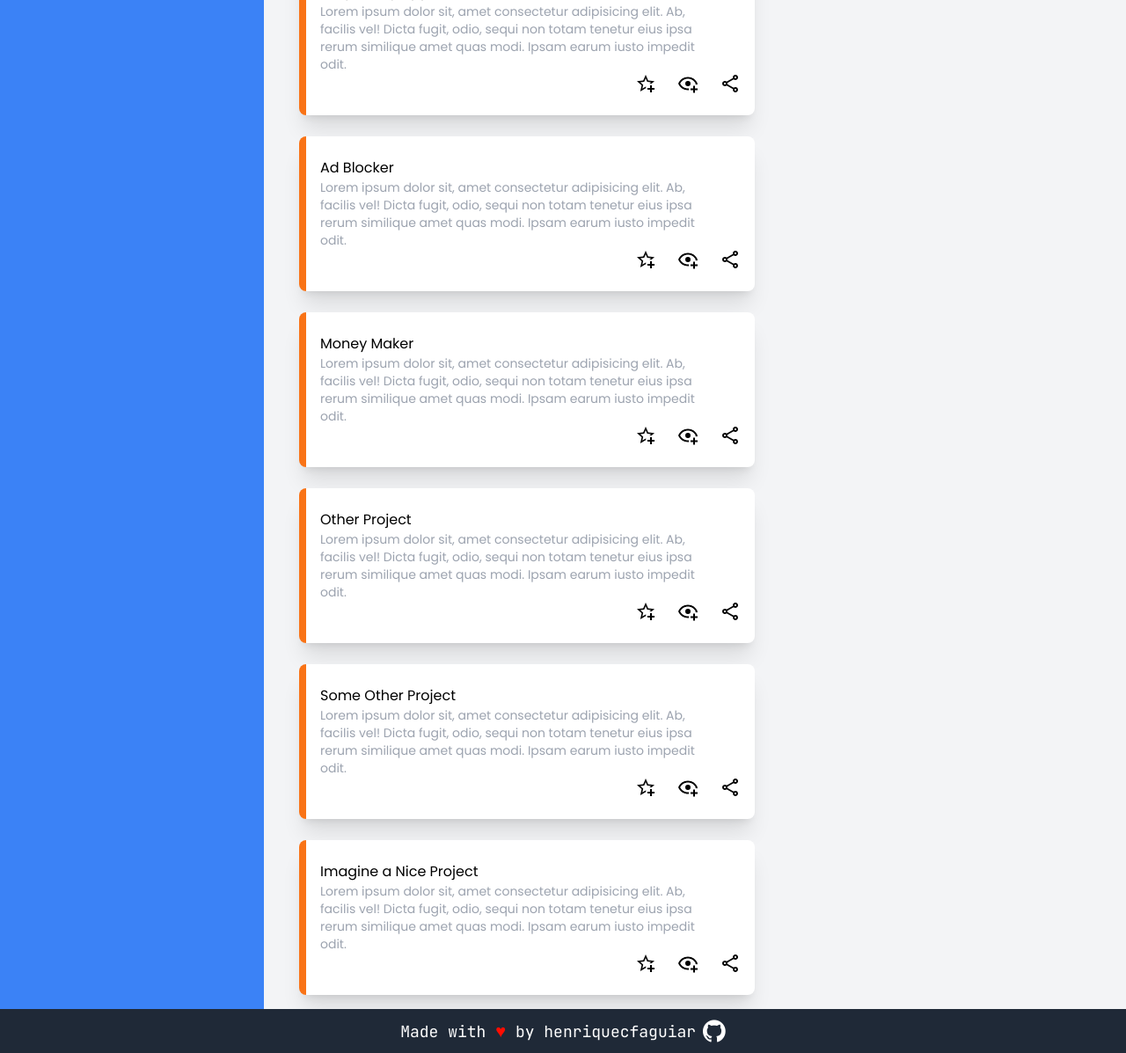
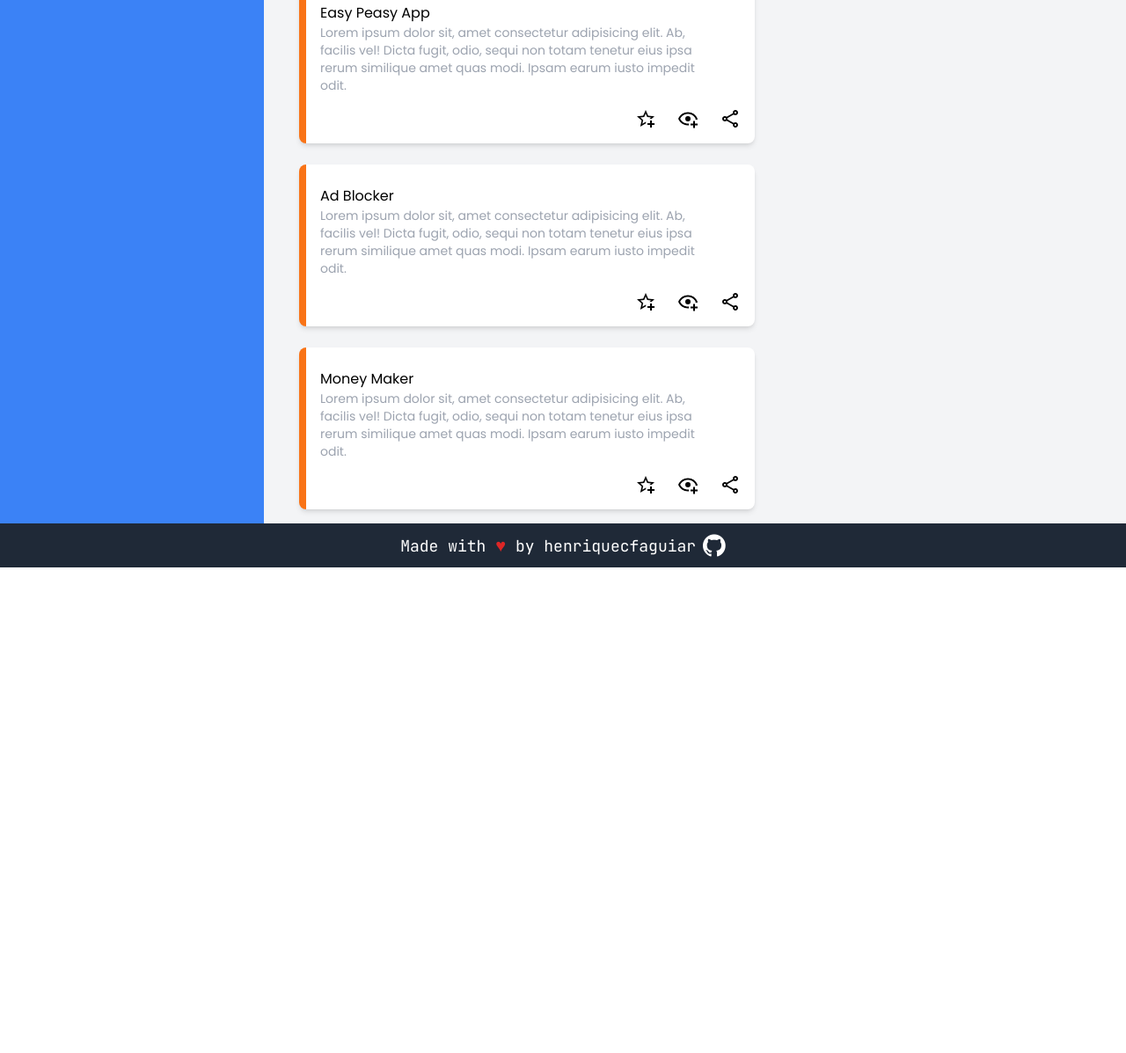
Before and after one commit to henriquecfaguiar/admin-dashboard, a website: page index.html in a window 1280 px wide. Shown: the part 877-2074 px from the top of the page at 88% size. After the commit the page ends 1522 px from the top, so only its background shows below. Drawn offline with Linux system fonts and the light colour scheme.

Commit message:
Polishments and reduce amount of projects

```diff
--- a/index.html
+++ b/index.html
@@ -50,7 +50,7 @@
             <img
               src="./images/bell-ring-icon.svg"
               alt="notifications icon"
-              class="ficon-red w-6 cursor-pointer"
+              class="ficon-blue w-6 cursor-pointer"
             />
             <svg
               viewBox="0 0 36 36"
@@ -59,7 +59,7 @@
               xmlns="http://www.w3.org/2000/svg"
               width="40"
               height="40"
-              class="cursor-pointer hover:opacity-70"
+              class="cursor-pointer hover:opacity-80"
             >
               <title>Morgan Oakley</title>
               <mask
@@ -106,11 +106,13 @@
                 </g>
               </g>
             </svg>
+            <a href="#">
               <h4
-              class="ficon-orange cursor-pointer text-lg font-semibold hover:opacity-70"
+                class="cursor-pointer text-lg font-semibold hover:text-blue-500"
               >
                 Morgan Oakley
               </h4>
+            </a>
           </div>
         </div>
         <!-- Greating & Menu -->
@@ -342,16 +344,21 @@
               class="grid grid-cols-[repeat(auto-fit,minmax(265px,1fr))] gap-6"
             >
               <!-- Project 1 -->
-              <div
-                class="flex flex-col rounded-lg border-l-8 border-orange-500 bg-white px-4 py-6 shadow-xl"
+              <div class="project-container">
+                <div>
+                  <a
+                    href="#"
+                    class="block max-w-fit hover:text-orange-500 hover:opacity-80"
                   >
                     <h5 class="text-md text-left">Super Cool Project</h5>
+                  </a>
                   <p class="max-w-md text-sm text-gray-400">
-                  Lorem ipsum dolor sit, amet consectetur adipisicing elit. Ab,
-                  facilis vel! Dicta fugit, odio, sequi non totam tenetur eius
-                  ipsa rerum similique amet quas modi. Ipsam earum iusto impedit
-                  odit.
+                    Lorem ipsum dolor sit, amet consectetur adipisicing elit.
+                    Ab, facilis vel! Dicta fugit, odio, sequi non totam tenetur
+                    eius ipsa rerum similique amet quas modi. Ipsam earum iusto
+                    impedit odit.
                   </p>
+                </div>
                 <div
                   class="mt-auto ml-auto flex max-w-fit items-center justify-between gap-6"
                 >
@@ -371,16 +378,21 @@
                 </div>
               </div>
               <!-- Project 2 -->
-              <div
-                class="flex flex-col rounded-lg border-l-8 border-orange-500 bg-white px-4 py-6 shadow-xl"
+              <div class="project-container">
+                <div>
+                  <a
+                    href="#"
+                    class="block max-w-fit hover:text-orange-500 hover:opacity-80"
                   >
                     <h5 class="text-md text-left">Less Cool Project</h5>
+                  </a>
                   <p class="max-w-md text-sm text-gray-400">
-                  Lorem ipsum dolor sit, amet consectetur adipisicing elit. Ab,
-                  facilis vel! Dicta fugit, odio, sequi non totam tenetur eius
-                  ipsa rerum similique amet quas modi. Ipsam earum iusto impedit
-                  odit.
+                    Lorem ipsum dolor sit, amet consectetur adipisicing elit.
+                    Ab, facilis vel! Dicta fugit, odio, sequi non totam tenetur
+                    eius ipsa rerum similique amet quas modi. Ipsam earum iusto
+                    impedit odit.
                   </p>
+                </div>
                 <div
                   class="mt-auto ml-auto flex max-w-fit items-center justify-between gap-6"
                 >
@@ -400,16 +412,21 @@
                 </div>
               </div>
               <!-- Project 3 -->
-              <div
-                class="flex flex-col rounded-lg border-l-8 border-orange-500 bg-white px-4 py-6 shadow-xl"
+              <div class="project-container">
+                <div>
+                  <a
+                    href="#"
+                    class="block max-w-fit hover:text-orange-500 hover:opacity-80"
                   >
                     <h5 class="text-md text-left">Impossible App</h5>
+                  </a>
                   <p class="max-w-md text-sm text-gray-400">
-                  Lorem ipsum dolor sit, amet consectetur adipisicing elit. Ab,
-                  facilis vel! Dicta fugit, odio, sequi non totam tenetur eius
-                  ipsa rerum similique amet quas modi. Ipsam earum iusto impedit
-                  odit.
+                    Lorem ipsum dolor sit, amet consectetur adipisicing elit.
+                    Ab, facilis vel! Dicta fugit, odio, sequi non totam tenetur
+                    eius ipsa rerum similique amet quas modi. Ipsam earum iusto
+                    impedit odit.
                   </p>
+                </div>
                 <div
                   class="mt-auto ml-auto flex max-w-fit items-center justify-between gap-6"
                 >
@@ -429,16 +446,21 @@
                 </div>
               </div>
               <!-- Project 4 -->
-              <div
-                class="flex flex-col rounded-lg border-l-8 border-orange-500 bg-white px-4 py-6 shadow-xl"
+              <div class="project-container">
+                <div>
+                  <a
+                    href="#"
+                    class="block max-w-fit hover:text-orange-500 hover:opacity-80"
                   >
                     <h5 class="text-md text-left">Easy Peasy App</h5>
+                  </a>
                   <p class="max-w-md text-sm text-gray-400">
-                  Lorem ipsum dolor sit, amet consectetur adipisicing elit. Ab,
-                  facilis vel! Dicta fugit, odio, sequi non totam tenetur eius
-                  ipsa rerum similique amet quas modi. Ipsam earum iusto impedit
-                  odit.
+                    Lorem ipsum dolor sit, amet consectetur adipisicing elit.
+                    Ab, facilis vel! Dicta fugit, odio, sequi non totam tenetur
+                    eius ipsa rerum similique amet quas modi. Ipsam earum iusto
+                    impedit odit.
                   </p>
+                </div>
                 <div
                   class="mt-auto ml-auto flex max-w-fit items-center justify-between gap-6"
                 >
@@ -458,16 +480,21 @@
                 </div>
               </div>
               <!-- Project 5 -->
-              <div
-                class="flex flex-col rounded-lg border-l-8 border-orange-500 bg-white px-4 py-6 shadow-xl"
+              <div class="project-container">
+                <div>
+                  <a
+                    href="#"
+                    class="block max-w-fit hover:text-orange-500 hover:opacity-80"
                   >
                     <h5 class="text-md text-left">Ad Blocker</h5>
+                  </a>
                   <p class="max-w-md text-sm text-gray-400">
-                  Lorem ipsum dolor sit, amet consectetur adipisicing elit. Ab,
-                  facilis vel! Dicta fugit, odio, sequi non totam tenetur eius
-                  ipsa rerum similique amet quas modi. Ipsam earum iusto impedit
-                  odit.
+                    Lorem ipsum dolor sit, amet consectetur adipisicing elit.
+                    Ab, facilis vel! Dicta fugit, odio, sequi non totam tenetur
+                    eius ipsa rerum similique amet quas modi. Ipsam earum iusto
+                    impedit odit.
                   </p>
+                </div>
                 <div
                   class="mt-auto ml-auto flex max-w-fit items-center justify-between gap-6"
                 >
@@ -487,103 +514,21 @@
                 </div>
               </div>
               <!-- Project 6 -->
-              <div
-                class="flex flex-col rounded-lg border-l-8 border-orange-500 bg-white px-4 py-6 shadow-xl"
+              <div class="project-container">
+                <div>
+                  <a
+                    href="#"
+                    class="block max-w-fit hover:text-orange-500 hover:opacity-80"
                   >
                     <h5 class="text-md text-left">Money Maker</h5>
+                  </a>
                   <p class="max-w-md text-sm text-gray-400">
-                  Lorem ipsum dolor sit, amet consectetur adipisicing elit. Ab,
-                  facilis vel! Dicta fugit, odio, sequi non totam tenetur eius
-                  ipsa rerum similique amet quas modi. Ipsam earum iusto impedit
-                  odit.
+                    Lorem ipsum dolor sit, amet consectetur adipisicing elit.
+                    Ab, facilis vel! Dicta fugit, odio, sequi non totam tenetur
+                    eius ipsa rerum similique amet quas modi. Ipsam earum iusto
+                    impedit odit.
                   </p>
-                <div
-                  class="mt-auto ml-auto flex max-w-fit items-center justify-between gap-6"
-                >
-                  <img
-                    src="./images/star-plus-icon.svg"
-                    alt=""
-                    class="ficon-orange w-6 cursor-pointer duration-150"
-                  /><img
-                    src="./images/eye-plus-icon.svg"
-                    alt=""
-                    class="ficon-orange w-6 cursor-pointer duration-150"
-                  /><img
-                    src="./images/share-icon.svg"
-                    alt=""
-                    class="ficon-orange w-6 cursor-pointer duration-150"
-                  />
                 </div>
-              </div>
-              <!-- Project 7 -->
-              <div
-                class="flex flex-col rounded-lg border-l-8 border-orange-500 bg-white px-4 py-6 shadow-xl"
-              >
-                <h5 class="text-md text-left">Other Project</h5>
-                <p class="max-w-md text-sm text-gray-400">
-                  Lorem ipsum dolor sit, amet consectetur adipisicing elit. Ab,
-                  facilis vel! Dicta fugit, odio, sequi non totam tenetur eius
-                  ipsa rerum similique amet quas modi. Ipsam earum iusto impedit
-                  odit.
-                </p>
-                <div
-                  class="mt-auto ml-auto flex max-w-fit items-center justify-between gap-6"
-                >
-                  <img
-                    src="./images/star-plus-icon.svg"
-                    alt=""
-                    class="ficon-orange w-6 cursor-pointer duration-150"
-                  /><img
-                    src="./images/eye-plus-icon.svg"
-                    alt=""
-                    class="ficon-orange w-6 cursor-pointer duration-150"
-                  /><img
-                    src="./images/share-icon.svg"
-                    alt=""
-                    class="ficon-orange w-6 cursor-pointer duration-150"
-                  />
-                </div>
-              </div>
-              <!-- Project 6 -->
-              <div
-                class="flex flex-col rounded-lg border-l-8 border-orange-500 bg-white px-4 py-6 shadow-xl"
-              >
-                <h5 class="text-md text-left">Some Other Project</h5>
-                <p class="max-w-md text-sm text-gray-400">
-                  Lorem ipsum dolor sit, amet consectetur adipisicing elit. Ab,
-                  facilis vel! Dicta fugit, odio, sequi non totam tenetur eius
-                  ipsa rerum similique amet quas modi. Ipsam earum iusto impedit
-                  odit.
-                </p>
-                <div
-                  class="mt-auto ml-auto flex max-w-fit items-center justify-between gap-6"
-                >
-                  <img
-                    src="./images/star-plus-icon.svg"
-                    alt=""
-                    class="ficon-orange w-6 cursor-pointer duration-150"
-                  /><img
-                    src="./images/eye-plus-icon.svg"
-                    alt=""
-                    class="ficon-orange w-6 cursor-pointer duration-150"
-                  /><img
-                    src="./images/share-icon.svg"
-                    alt=""
-                    class="ficon-orange w-6 cursor-pointer duration-150"
-                  />
-                </div>
-              </div>
-              <!-- Project 6 -->
-              <div
-                class="flex flex-col rounded-lg border-l-8 border-orange-500 bg-white px-4 py-6 shadow-xl"
-              >
-                <h5 class="text-md text-left">Imagine a Nice Project</h5>
-                <p class="max-w-md text-sm text-gray-400">
-                  Lorem ipsum dolor sit, amet consectetur adipisicing elit. Ab,
-                  facilis vel! Dicta fugit, odio, sequi non totam tenetur eius
-                  ipsa rerum similique amet quas modi. Ipsam earum iusto impedit
-                  odit.
-                </p>
                 <div
                   class="mt-auto ml-auto flex max-w-fit items-center justify-between gap-6"
                 >
@@ -941,7 +886,7 @@
         class="font-JetBrainsMono col-span-2 flex items-center justify-center space-x-2 bg-gray-800 py-2 text-white"
       >
         <p class="text-sm md:text-lg">
-          Made with <span class="filter-red text-xl">&#9829;</span> by
+          Made with <span class="text-xl text-red-600">&#9829;</span> by
           henriquecfaguiar
         </p>
         <a
--- a/input.css
+++ b/input.css
@@ -2,14 +2,13 @@
 @tailwind components;
 @tailwind utilities;
 
+.project-container {
+  @apply flex flex-col gap-4 rounded-lg border-l-8 border-orange-500 bg-white px-4 pt-6 pb-4 shadow-md;
+}
+
 .filter-white {
   filter: invert(100%) sepia(100%) saturate(0%) hue-rotate(288deg)
     brightness(102%) contrast(102%);
-}
-
-.filter-red {
-  filter: brightness(0) saturate(100%) invert(19%) sepia(91%) saturate(7371%)
-    hue-rotate(360deg) brightness(101%) contrast(105%);
 }
 
 .ficon-orange:hover {
```
Also changed, not shown: css/style.css. Lines whose indentation alone changed are shown as unchanged.
